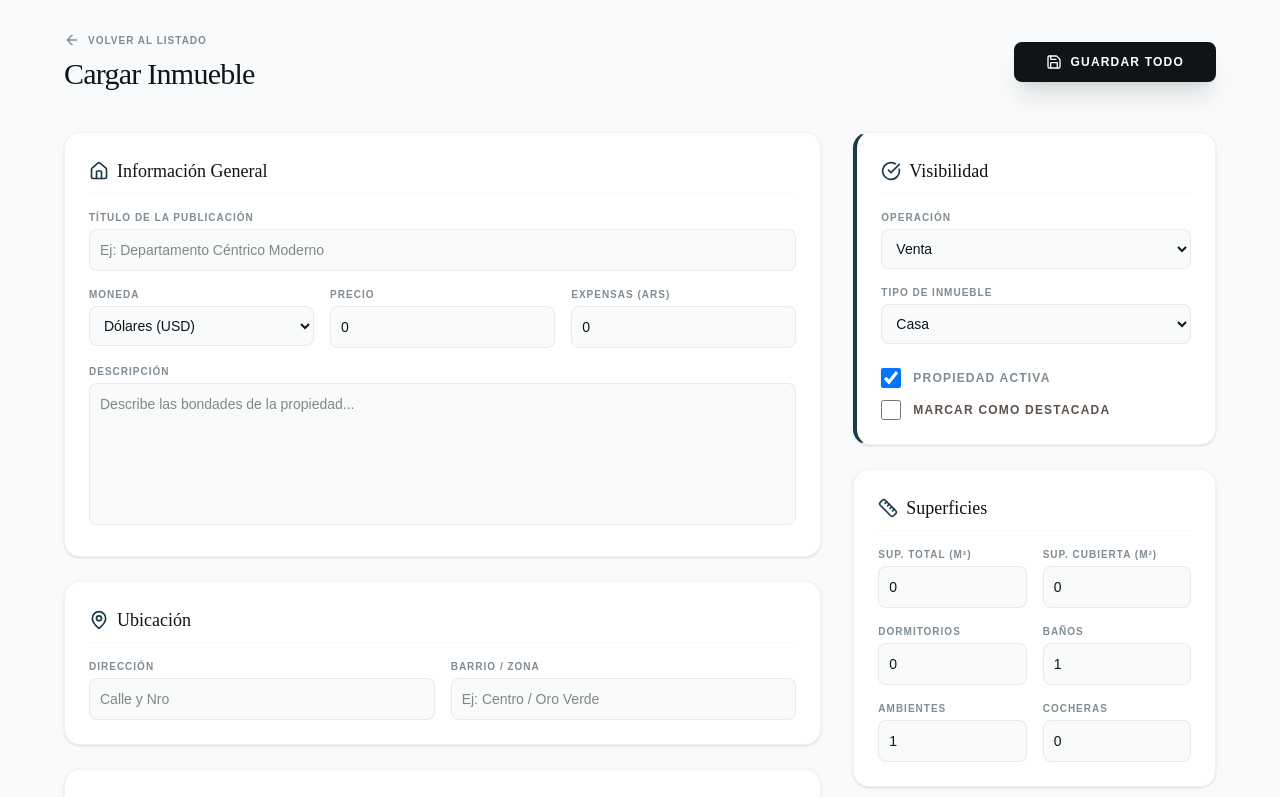
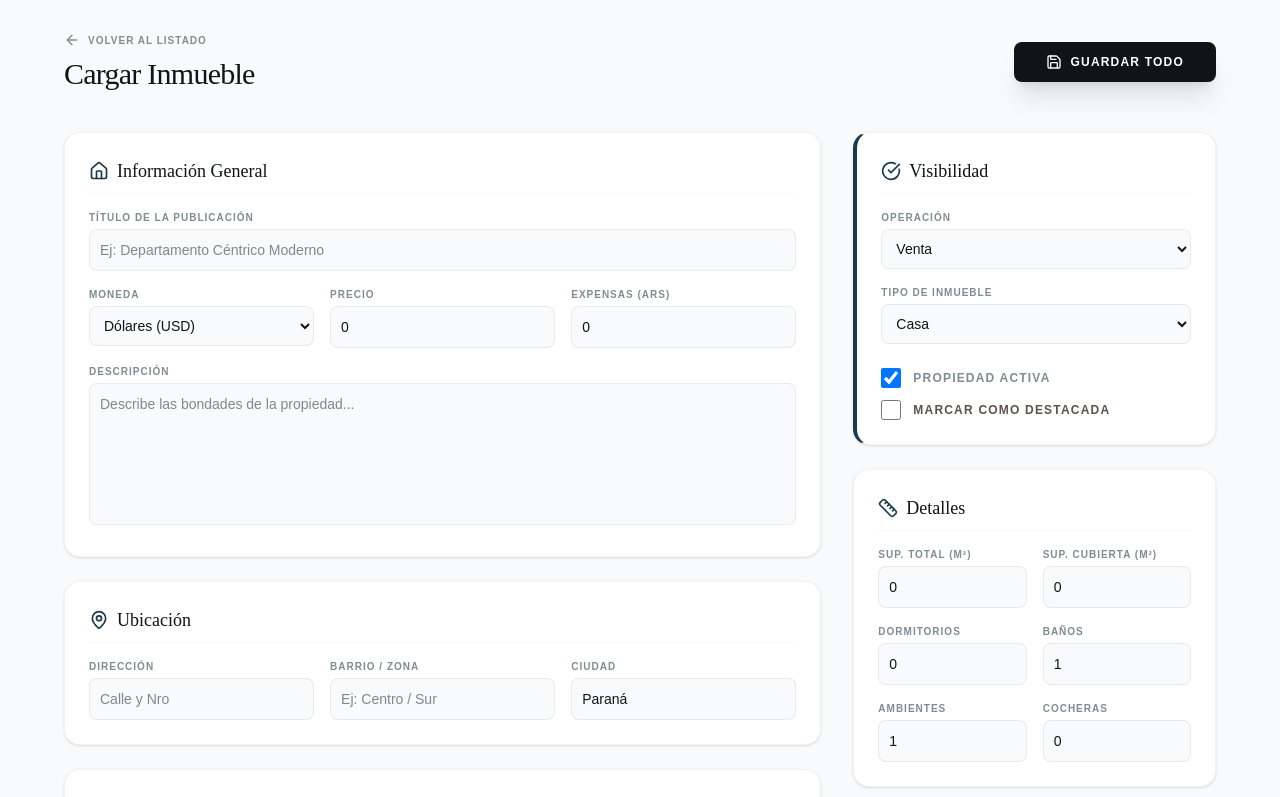
Before and after one commit to Brian13b/inmobiliaria_frontend, a React (Vite) app: page /admin/propiedades/nueva in a window 1280 px wide. Shown: the top 797 px of the page. Built offline with nearby package versions, Linux system fonts and the light colour scheme; no server answers; sample sign-in values are in the browser's storage.

Commit message:
feat: Cambios esteticos en detalle de propiedad

```diff
--- a/src/pages/PropiedadDetalle.tsx
+++ b/src/pages/PropiedadDetalle.tsx
@@ -142,8 +142,21 @@ export const PropiedadDetalle = () => {
                         </div>
 
                         {/* Descripción */}
-                        <div>
+                        <div className="bg-gray-50 p-8 rounded-3xl border border-brand-light/20 shadow-[inset_0_2px_4px_rgba(0,0,0,0.05)]">
                             <h3 className="font-body text-2xl text-brand-dark mb-4 uppercase">Descripción</h3>
+                            <div className="text-center border-l border-brand-light/20 group">
+                                <p className="font-body text-2xl text-brand-dark group-hover:text-brand-primary transition-colors">{propiedad.cocheras}</p>
+                                <span className="text-sm text-brand-muted uppercase font-bold tracking-[0.2em]">Cocheras</span>
+                            </div>
+                            <div className="text-center border-l border-brand-light/20 group">
+                                <p className="font-body text-2xl text-brand-dark group-hover:text-brand-primary transition-colors">{propiedad.antiguedad}</p>
+                                <span className="text-sm text-brand-muted uppercase font-bold tracking-[0.2em]">Antigüedad</span>
+                            </div>
+                        </div>
+
+                        {/* Mas detalles */}
+                        <div className="bg-gray-50 p-8 rounded-3xl border border-brand-light/20 shadow-[inset_0_2px_4px_rgba(0,0,0,0.05)]">
+                            <h3 className="font-body text-2xl text-brand-dark mb-4 uppercase">Detalles</h3>
                             <p className="text-brand-muted leading-relaxed whitespace-pre-line font-body text-lg border-l-2 border-brand-light/30 pl-6 italic">
                                 {propiedad.descripcion}
                             </p>
@@ -192,7 +205,7 @@ export const PropiedadDetalle = () => {
                                     <input name="email" type="email" placeholder="Email (Opcional)" value={form.email} onChange={handleChange} className={inputClass} />
                                 </div>
                                 <textarea required name="mensaje" rows={3} placeholder="Escribí tu consulta..." value={form.mensaje} onChange={handleChange} className="w-full p-4 rounded-lg border border-brand-light/40 outline-none focus:ring-1 focus:ring-brand-primary/20 transition text-brand-dark resize-none"></textarea>
-                                <button disabled={enviando} className="w-full bg-brand-dark text-white font-bold py-4 rounded-xl hover:bg-brand-primary transition shadow-lg flex items-center justify-center gap-2 uppercase tracking-widest text-[10px]">
+                                <button disabled={enviando} className="w-full bg-brand-dark text-white font-bold py-4 rounded-xl hover:bg-brand-primary transition shadow-lg flex items-center justify-center gap-2 uppercase tracking-widest text-lg">
                                     {enviando ? <Loader2 className="animate-spin" /> : <Send className="w-4 h-4" />}
                                     {enviando ? "ENVIANDO..." : "ENVIAR CONSULTA"}
                                 </button>
--- a/src/pages/admin/AdminFormulario.tsx
+++ b/src/pages/admin/AdminFormulario.tsx
@@ -19,14 +19,17 @@ export const AdminFormulario = () => {
     const [previews, setPreviews] = useState<string[]>([]);
 
     const [form, setForm] = useState({
+        // Informacion General
         titulo: "",
         descripcion: "",
         precio: 0,
         moneda: "USD",
         precioExpensas: 0,
+        // Ubicacion
         direccion: "",
         barrio: "",
         ciudad: "Paraná",
+        // Detalles
         ambientes: 1,
         dormitorios: 0,
         baños: 1,
@@ -34,6 +37,7 @@ export const AdminFormulario = () => {
         superficieTotal: 0,
         superficieCubierta: 0,
         antiguedad: 0,
+        // Estado
         tipo: 0,
         estadoOperacion: "Venta",
         activa: true,
@@ -45,6 +49,7 @@ export const AdminFormulario = () => {
         tieneInternet: false,
         tieneCloacas: false,
         tienePavimento: false,
+        // Galeria
         imagenes: [] as any[]
     });
 
@@ -209,14 +214,18 @@ export const AdminFormulario = () => {
                         {/* 2. Ubicación */}
                         <div className={cardClass}>
                             <h3 className={sectionTitleClass}><MapPin className="w-5 h-5 text-brand-primary" /> Ubicación</h3>
-                            <div className="grid grid-cols-1 md:grid-cols-2 gap-4">
+                            <div className="grid grid-cols-1 md:grid-cols-3 gap-4">
                                 <div>
                                     <label className={labelClass}>Dirección</label>
                                     <input name="direccion" value={form.direccion} onChange={handleChange} className={inputClass} placeholder="Calle y Nro" />
                                 </div>
                                 <div>
                                     <label className={labelClass}>Barrio / Zona</label>
-                                    <input name="barrio" value={form.barrio} onChange={handleChange} className={inputClass} placeholder="Ej: Centro / Oro Verde" />
+                                    <input name="barrio" value={form.barrio} onChange={handleChange} className={inputClass} placeholder="Ej: Centro / Sur" />
+                                </div>
+                                <div>
+                                    <label className={labelClass}>Ciudad</label>
+                                    <input name="ciudad" value={form.ciudad} onChange={handleChange} className={inputClass} placeholder="Ej: Paraná / Oro Verde" />
                                 </div>
                             </div>
                         </div>
@@ -287,7 +296,7 @@ export const AdminFormulario = () => {
 
                         {/* 5. Medidas */}
                         <div className={cardClass}>
-                            <h3 className={sectionTitleClass}><Ruler className="w-5 h-5 text-brand-primary" /> Superficies</h3>
+                            <h3 className={sectionTitleClass}><Ruler className="w-5 h-5 text-brand-primary" /> Detalles</h3>
                             <div className="grid grid-cols-2 gap-4">
                                 <div>
                                     <label className={labelClass}>Sup. Total (m²)</label>
```
